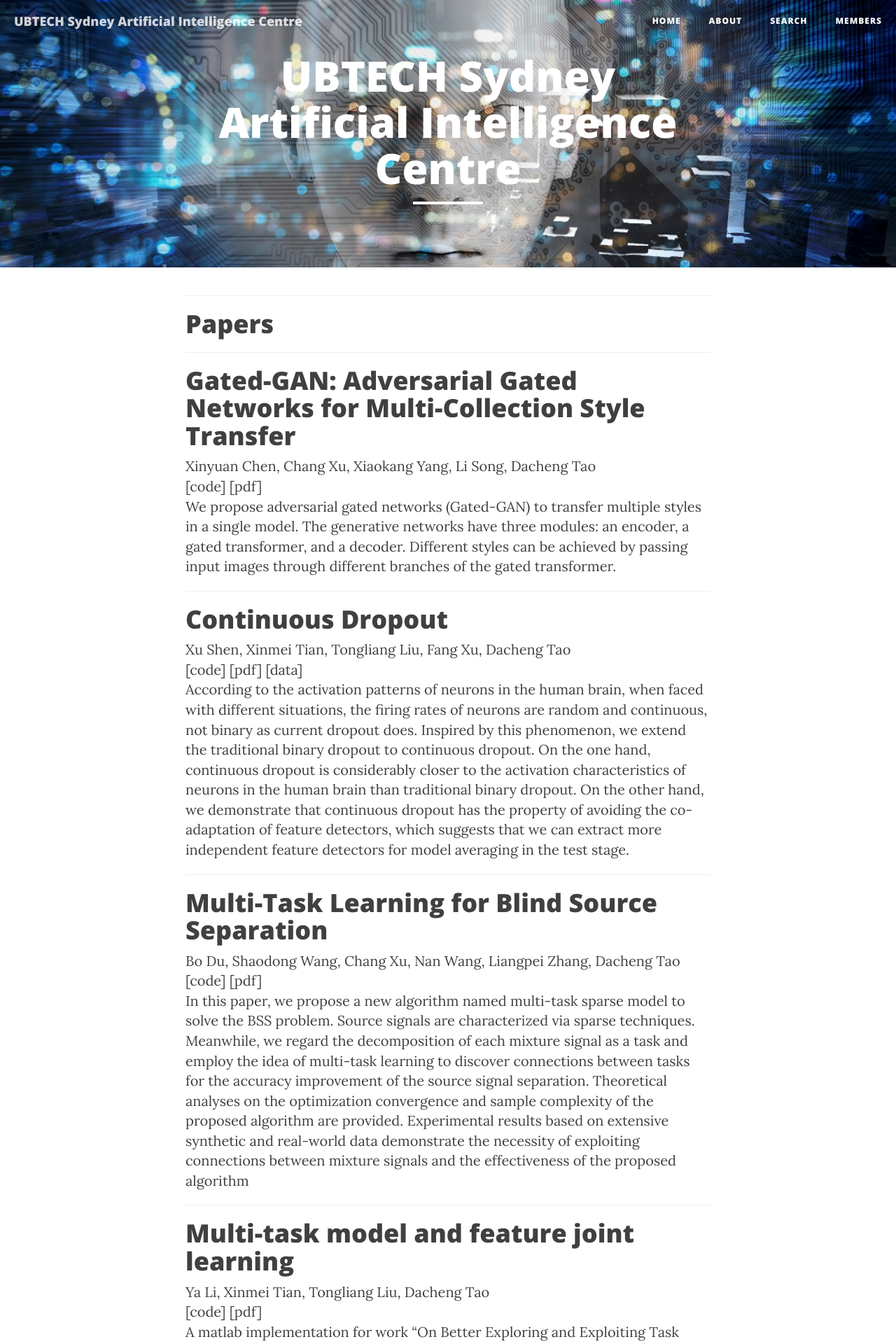
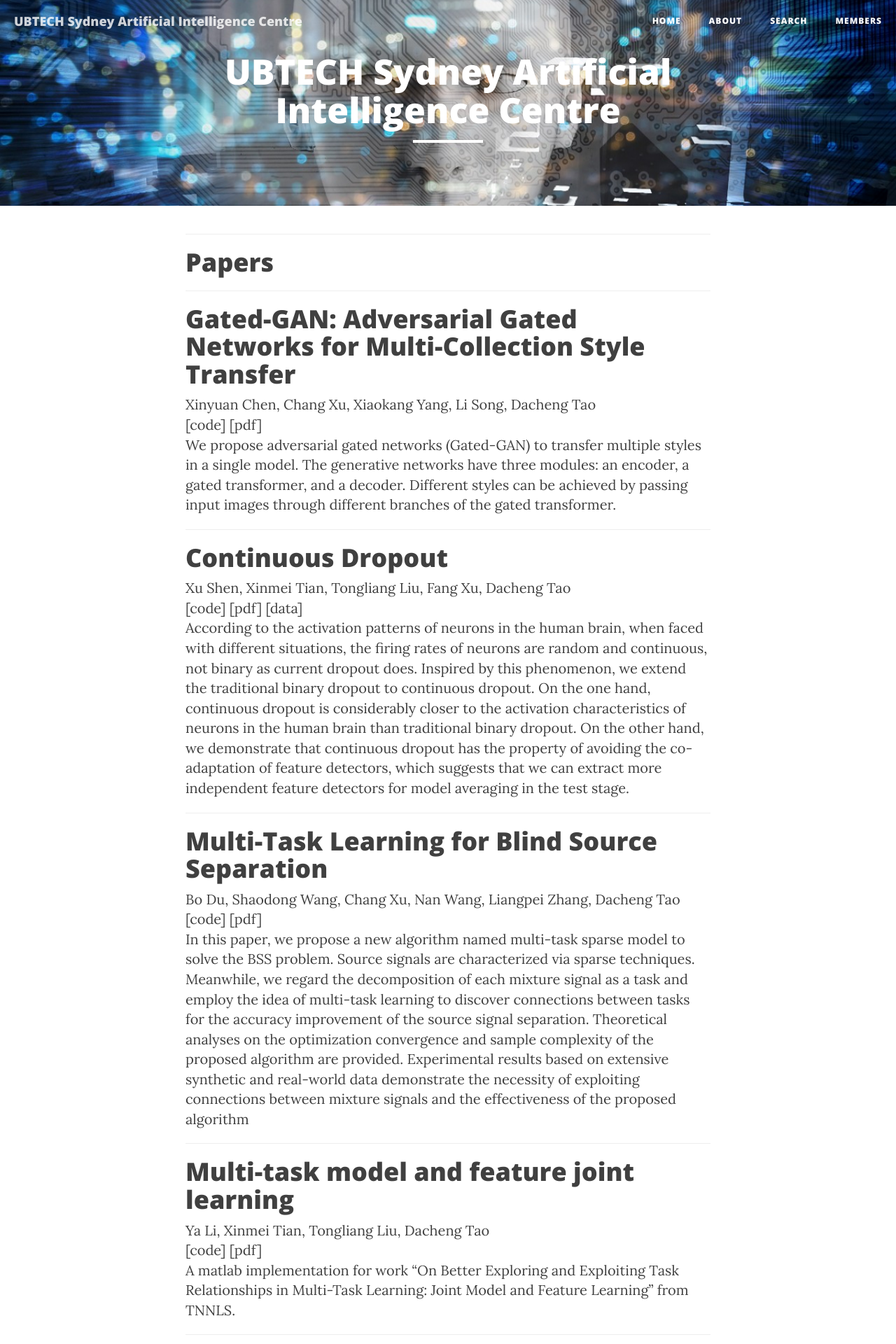
Before and after one commit to ubtechsydneyaicentre/ubtechsydneyaicentre.github.io, a Jekyll site: the page built from index.html, in a window 1280 px wide. Shown: the top 1920 px of the page at 70% size. Built offline with Jekyll 4.4.1, drawn with Linux system fonts in a browser that asks for light colours; nearby versions of some CDN libraries; formulas are drawn with MathJax 3; the list of posts is cut into pages by our own code.

Commit message:
change head font size

```diff
--- a/_layouts/page.html
+++ b/_layouts/page.html
@@ -13,7 +13,7 @@ layout: default
 					<img src= "{{ site.logo }}" style="height: 150px">
 					{% endif %}
 					{% else %}{% endif %}
-                    <h1 style="font-size:60px;">{% if page.title %}{{ page.title }}{% else %}{{ site.title }}{% endif %}</h1>
+                    <h1 style="font-size:50px;">{% if page.title %}{{ page.title }}{% else %}{{ site.title }}{% endif %}</h1>
                     <hr class="small">
                     <span class="subheading">{% if page.description %}{{ page.description }}{% else %}{{ site.description }}{% endif %}</span>
                 </div>
```
